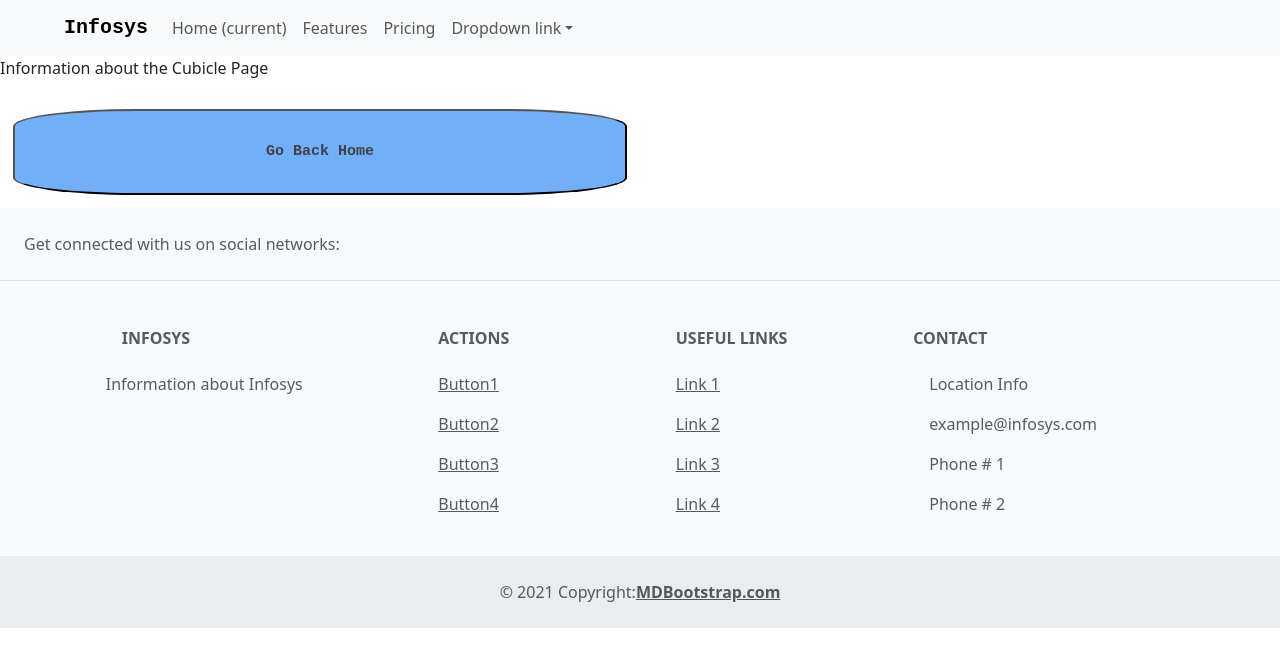
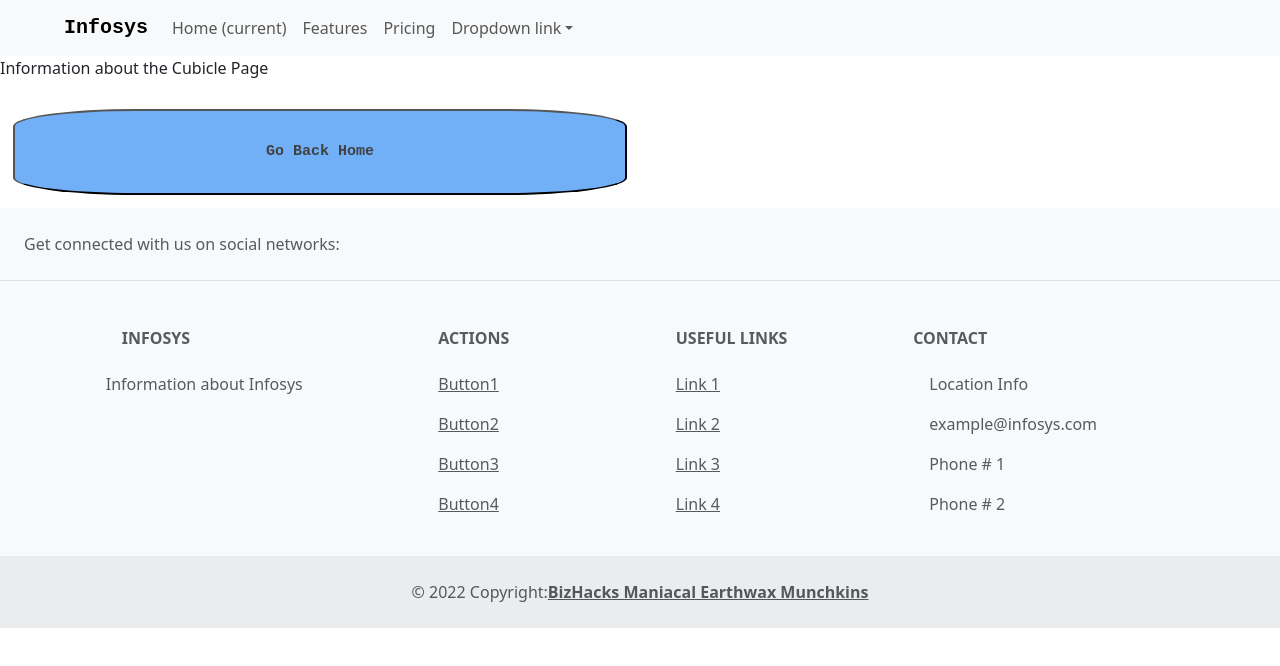
Before and after one commit to largeweb/bizhacks-2022, a React (Create React App) app in the folder mem-pwa/: page /cubicle in a window 1280 px wide. Shown: the top 666 px of the page. Built offline with nearby package versions, Linux system fonts and the light colour scheme.

Commit message:
committed from script, no message specified

```diff
--- a/mem-pwa/src/pages/Footer.js
+++ b/mem-pwa/src/pages/Footer.js
@@ -112,9 +112,9 @@ export default function Footer() {
       </section>
 
       <div className='text-center p-4' style={{ backgroundColor: 'rgba(0, 0, 0, 0.05)' }}>
-        © 2021 Copyright:
+        © 2022 Copyright:
         <a className='text-reset fw-bold' href='https://mdbootstrap.com/'>
-          MDBootstrap.com
+          BizHacks Maniacal Earthwax Munchkins
         </a>
       </div>
     </MDBFooter>
```
